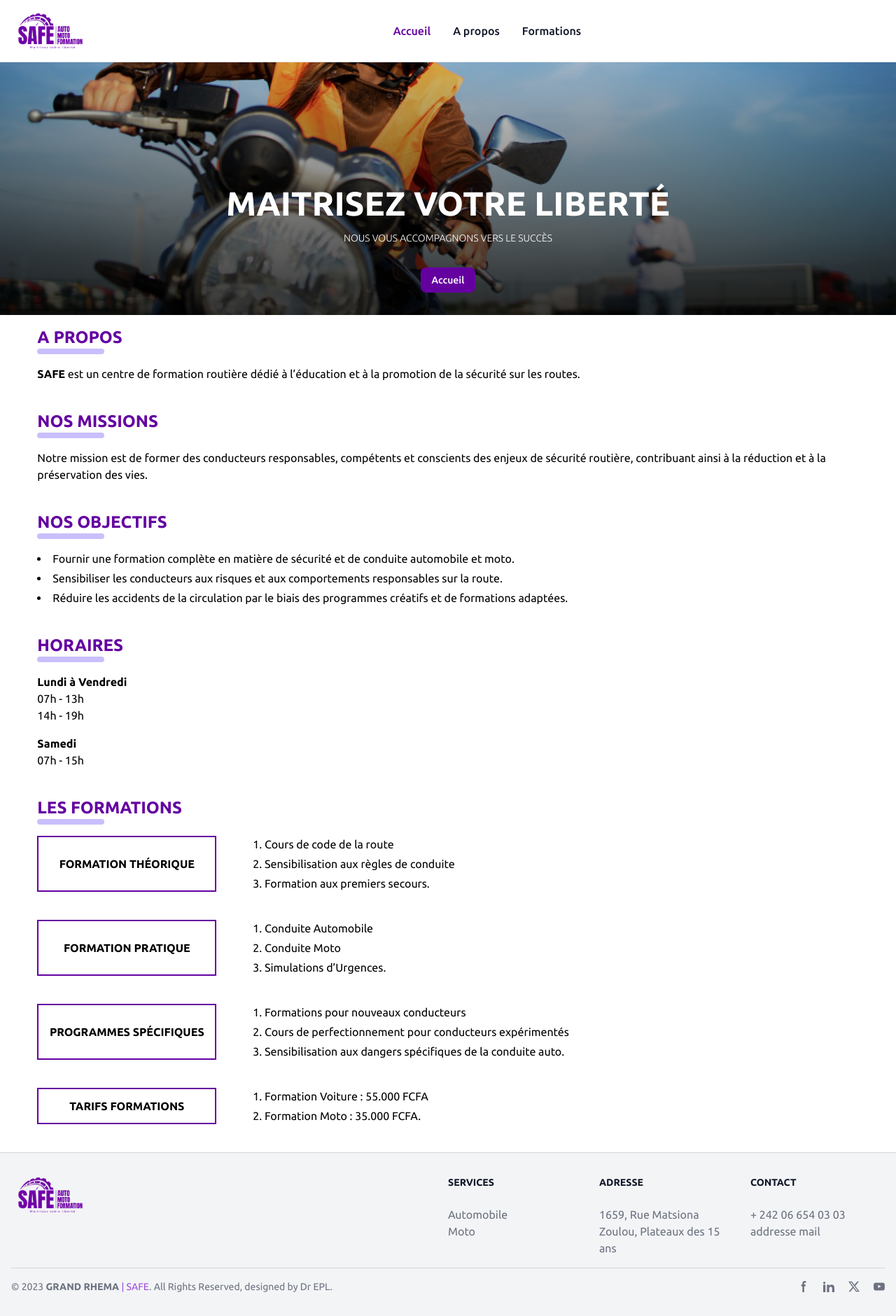
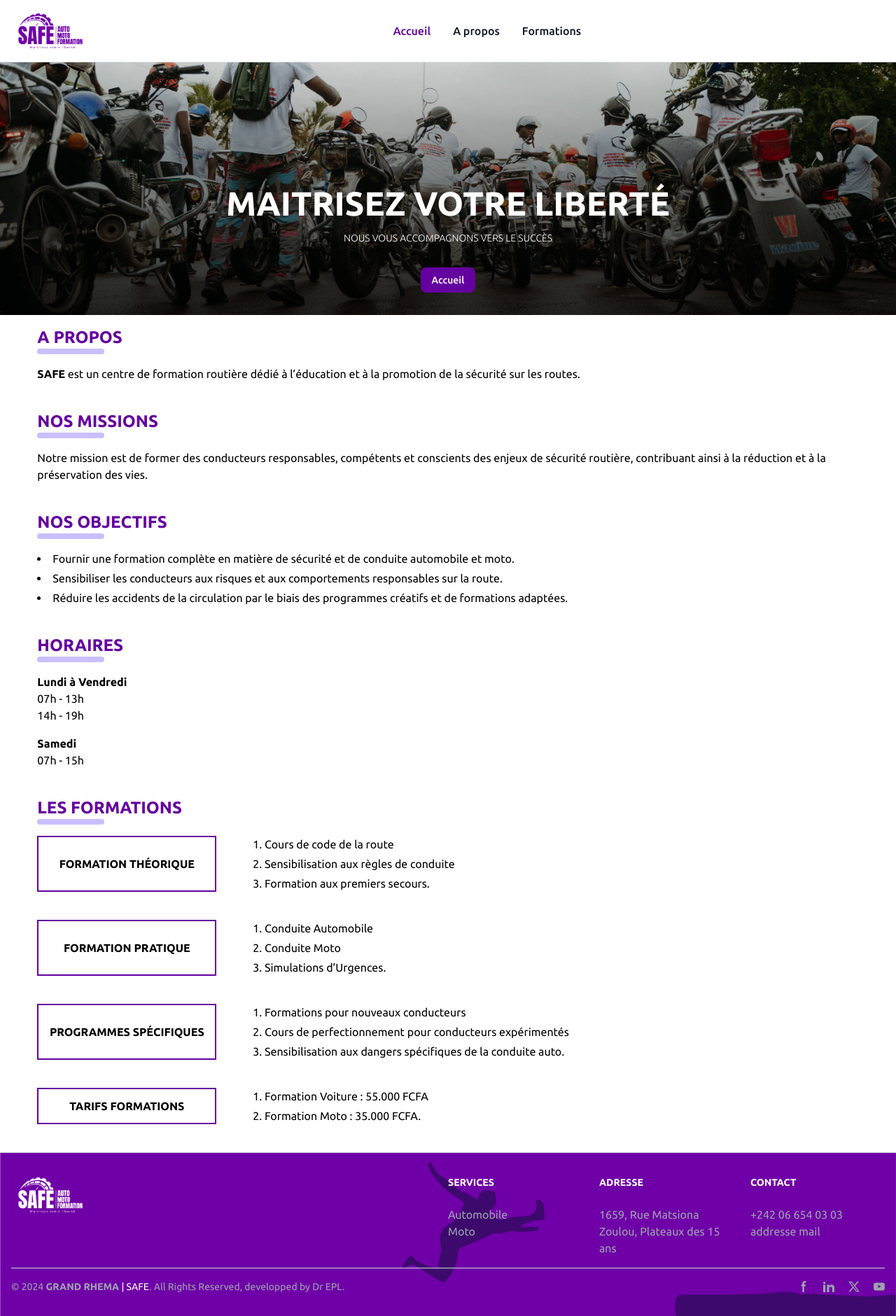
Before and after one commit to DrEPL/safe-auto-ecole, a Django app: page / in a window 1280 px wide. Shown: the whole page at 70% size. Run offline with Django 5.2, Linux system fonts and the light colour scheme; some libraries are stand-ins or nearby versions.

Commit message:
fix: footer

```diff
--- a/safe_auto_ecole/settings.py
+++ b/safe_auto_ecole/settings.py
@@ -25,7 +25,7 @@
 # SECURITY WARNING: don't run with debug turned on in production!
 DEBUG = True
 
-ALLOWED_HOSTS = []
+ALLOWED_HOSTS = ["*"]
 
 
 # Application definition
--- a/static/src/output.css
+++ b/static/src/output.css
@@ -1390,10 +1390,6 @@
   list-style-type: disc;
 }
 
-.grid-cols-3 {
-  grid-template-columns: repeat(3, minmax(0, 1fr));
-}
-
 .grid-cols-4 {
   grid-template-columns: repeat(4, minmax(0, 1fr));
 }
@@ -1653,6 +1649,10 @@
   background-image: linear-gradient(to bottom, var(--tw-gradient-stops));
 }
 
+.bg-footer {
+  background-image: url('/static/images/liberte.jpg');
+}
+
 .from-transparent {
   --tw-gradient-from: transparent var(--tw-gradient-from-position);
   --tw-gradient-to: rgb(0 0 0 / 0) var(--tw-gradient-to-position);
@@ -1854,6 +1854,26 @@
 .text-white {
   --tw-text-opacity: 1;
   color: rgb(255 255 255 / var(--tw-text-opacity));
+}
+
+.text-gray-200 {
+  --tw-text-opacity: 1;
+  color: rgb(229 231 235 / var(--tw-text-opacity));
+}
+
+.text-gray-300 {
+  --tw-text-opacity: 1;
+  color: rgb(209 213 219 / var(--tw-text-opacity));
+}
+
+.text-gray-400 {
+  --tw-text-opacity: 1;
+  color: rgb(156 163 175 / var(--tw-text-opacity));
+}
+
+.text-gray-100 {
+  --tw-text-opacity: 1;
+  color: rgb(243 244 246 / var(--tw-text-opacity));
 }
 
 .opacity-0 {
@@ -1975,8 +1995,9 @@
   color: rgb(100 0 160 / var(--tw-text-opacity));
 }
 
-.hover\:underline:hover {
-  text-decoration-line: underline;
+.hover\:text-gray-200:hover {
+  --tw-text-opacity: 1;
+  color: rgb(229 231 235 / var(--tw-text-opacity));
 }
 
 .focus\:outline-none:focus {
@@ -2176,6 +2197,10 @@
     display: flex;
   }
 
+  .sm\:grid {
+    display: grid;
+  }
+
   .sm\:grid-cols-3 {
     grid-template-columns: repeat(3, minmax(0, 1fr));
   }
--- a/tailwind.config.js
+++ b/tailwind.config.js
@@ -16,6 +16,7 @@
       },
       backgroundImage: {
         'background': "url('/static/images/ecolemoto.jpg')",
+        'footer': "url('/static/images/liberte.jpg')",
       }
     },
   },
--- a/templates/_base.html
+++ b/templates/_base.html
@@ -16,7 +16,7 @@
           <h3 class="mx-auto text-lg font-bold md:text-5xl texet-white w-full text-center md:text-rigth uppercase">MAITRISEZ VOTRE LIBERTé</h3>
           <p class="mx-auto text-sm mt-4 w-11/12 md:w-7/12 font-light text-center uppercase">Nous vous accompagnons vers le succès</p>
           <div class="flex justify-center mt-8 items-center mx-auto">
-            <button type="button" class="text-white bg-primary-700 hover:bg-primary-400 focus:outline-none  font-medium rounded-lg text-sm px-4 py-2 text-center">Accueil</button>
+            <button type="button" class="text-white bg-primary-700 hover:bg-primary-400 focus:outline-none font-medium rounded-lg text-sm px-4 py-2 text-center">Accueil</button>
           </div>
         </div>
       </div>
@@ -36,7 +36,6 @@
 
         {% endblock %}
       </div>
-
     </div>
 
     {% include 'footer.html' %}
@@ -44,25 +43,30 @@
     <script src="https://cdnjs.cloudflare.com/ajax/libs/flowbite/2.2.0/flowbite.min.js"></script>
     <script src="https://cdnjs.cloudflare.com/ajax/libs/waypoints/4.0.1/noframework.waypoints.min.js"></script>
     <script>
-    document.addEventListener("DOMContentLoaded", function () {
-      var sections = document.querySelectorAll("section");
+      // Obtenez l'année en cours
+      const currentYear = new Date().getFullYear()
+
+      // Mettez à jour le texte dans la balise span avec le copyright
+      document.getElementById('copyright').innerHTML = `&copy; ${currentYear} <a href="#" class="hover:text-gray-200 font-bold">GRAND RHEMA</a><span class="text-white"> | SAFE</span>. All Rights Reserved, developped by Dr EPL.`
+      document.addEventListener('DOMContentLoaded', function () {
+        var sections = document.querySelectorAll('section')
 
         sections.forEach(function (section) {
           new Waypoint({
             element: section,
             handler: function (direction) {
-                  document.querySelectorAll("nav a").forEach(function (link) {
-                      link.classList.remove("text-primary-700");
-                      link.classList.add("text-gray-900");
-                  });
+              document.querySelectorAll('nav a').forEach(function (link) {
+                link.classList.remove('text-primary-700')
+                link.classList.add('text-gray-900')
+              })
 
-                  document.querySelector('a[href="#' + section.id + '"]').classList.remove("text-gray-900");
-                  document.querySelector('a[href="#' + section.id + '"]').classList.add("text-primary-700");
+              document.querySelector('a[href="#' + section.id + '"]').classList.remove('text-gray-900')
+              document.querySelector('a[href="#' + section.id + '"]').classList.add('text-primary-700')
             },
             offset: '25%' // Déclenche le waypoint lorsque le haut de la section atteint 25% de la fenêtre
-          });
-      });
-  });
+          })
+        })
+      })
     </script>
   </body>
 </html>
--- a/templates/footer.html
+++ b/templates/footer.html
@@ -1,46 +1,46 @@
 {% load static %}
 
-<footer class="bg-gray-100">
+<footer class="bg-fixed bg-footer bg-center bg-no-repeat bg-cover ">
   <hr class="mt-6 border-gray-300 sm:mx-auto lg:mt-8" />
   <div class="mx-auto w-full max-w-screen-xl p-4 py-6 lg:py-8">
     <div class="md:flex md:justify-between sm:gap-x-8">
       <div class="mb-6 md:mb-0">
         <a href="/" class="flex items-center space-x-3 rtl:space-x-reverse">
-          <img src="{% static 'images/logos/LogoCompletViolet.png' %}" class="h-14" alt="Logo" />
+          <img src="{% static 'images/logos/LogoCompletBlanc.png' %}" class="h-14" alt="Logo" />
           {% comment %} <span class="self-center text-xl font-semibold whitespace-nowrap uppercase">SAFE-AUTO-moto</span> {% endcomment %}
         </a>
       </div>
-      <div class="grid grid-cols-3 gap-8 sm:gap-6 sm:grid-cols-3 w-1/2">
+      <div class="gap-8 sm:gap-6 sm:grid sm:grid-cols-3 w-1/2">
         <div>
-          <h2 class="mb-6 text-sm font-semibold text-gray-900 uppercase">Services</h2>
-          <ul class="text-gray-500">
+          <h2 class="mb-6 text-sm font-semibold text-white uppercase">Services</h2>
+          <ul class="text-gray-400">
             <li class="mb-0">
-              <a href="#" class="hover:text-primary-700">Automobile</a>
+              <a href="#" class="hover:text-gray-200">Automobile</a>
             </li>
             <li>
-              <a href="#" class="hover:text-primary-700">Moto</a>
+              <a href="#" class="hover:text-gray-200">Moto</a>
             </li>
           </ul>
         </div>
         <div>
-          <h2 class="mb-6 text-sm font-semibold text-gray-900 uppercase">Adresse</h2>
-          <ul class="text-gray-500">
+          <h2 class="mb-6 text-sm font-semibold text-white uppercase">Adresse</h2>
+          <ul class="text-gray-400">
             {% comment %} <li class="mb-4">
-              <a href="https://github.com/themesberg/flowbite" class="hover:text-primary-700">Github</a>
+              <a href="https://github.com/themesberg/flowbite" class="hover:text-gray-200">Github</a>
             </li> {% endcomment %}
             <li>
-              <a href="#" class="hover:text-primary-700">1659, Rue Matsiona Zoulou, Plateaux des 15 ans</a>
+              <a href="#" class="hover:text-gray-200">1659, Rue Matsiona Zoulou, Plateaux des 15 ans</a>
             </li>
           </ul>
         </div>
         <div>
-          <h2 class="mb-6 text-sm font-semibold text-gray-900 uppercase">Contact</h2>
-          <ul class="text-gray-500">
+          <h2 class="mb-6 text-sm font-semibold text-white uppercase">Contact</h2>
+          <ul class="text-gray-400">
             <li class="mb-0">
-              <a href="#" class="hover:text-primary-700">+ 242 06 654 03 03</a>
+              <a href="#" class="hover:text-gray-200">+242 06 654 03 03</a>
             </li>
             <li>
-              <a href="#" class="hover:text-primary-700">addresse mail</a>
+              <a href="#" class="hover:text-gray-200">addresse mail</a>
             </li>
           </ul>
         </div>
@@ -48,29 +48,29 @@
     </div>
     <hr class="my-6 border-gray-300 sm:mx-auto lg:my-4" />
     <div class="sm:flex sm:items-center sm:justify-between">
-      <span class="text-sm text-gray-500 sm:text-center">© 2023 <a href="#" class="hover:text-primary-700 font-bold">GRAND RHEMA</a><span class="text-primary-100"> | SAFE</span>. All Rights Reserved, designed by Dr EPL.</span>
+      <span class="text-sm text-gray-400 sm:text-center" id="copyright"></span>
       <div class="flex mt-4 sm:justify-center sm:mt-0">
-        <a href="#" class="text-gray-500 hover:text-primary-700 dark:hover:text-white">
+        <a href="#" class="text-gray-400 hover:text-gray-200 dark:hover:text-white">
           <svg class="w-4 h-4" aria-hidden="true" xmlns="http://www.w3.org/2000/svg" fill="currentColor" viewBox="0 0 8 19">
             <path fill-rule="evenodd" d="M6.135 3H8V0H6.135a4.147 4.147 0 0 0-4.142 4.142V6H0v3h2v9.938h3V9h2.021l.592-3H5V3.591A.6.6 0 0 1 5.592 3h.543Z" clip-rule="evenodd" />
           </svg>
           <span class="sr-only">Facebook page</span>
         </a>
-        <a href="#" class="text-gray-500 hover:text-primary-700 dark:hover:text-white ms-5">
+        <a href="#" class="text-gray-400 hover:text-gray-200 dark:hover:text-white ms-5">
           <svg class="w-4 h-4" aria-hidden="true" xmlns="http://www.w3.org/2000/svg" fill="currentColor" viewBox="0 0 15 15">
             <path fill-rule="evenodd" d="M7.979 5v1.586a3.5 3.5 0 0 1 3.082-1.574C14.3 5.012 15 7.03 15 9.655V15h-3v-4.738c0-1.13-.229-2.584-1.995-2.584-1.713 0-2.005 1.23-2.005 2.5V15H5.009V5h2.97ZM3 2.487a1.5 1.5 0 1 1-3 0 1.5 1.5 0 0 1 3 0Z" clip-rule="evenodd" />
             <path d="M3 5.012H0V15h3V5.012Z" />
           </svg>
           <span class="sr-only">Discord community</span>
         </a>
-        <a href="#" class="text-gray-500 hover:text-primary-700 dark:hover:text-white ms-5">
+        <a href="#" class="text-gray-400 hover:text-gray-200 dark:hover:text-white ms-5">
           <svg class="w-4 h-4" aria-hidden="true" xmlns="http://www.w3.org/2000/svg" fill="none" viewBox="0 0 20 20">
             <path fill="currentColor" d="M12.186 8.672 18.743.947h-2.927l-5.005 5.9-4.44-5.9H0l7.434 9.876-6.986 8.23h2.927l5.434-6.4 4.82 6.4H20L12.186 8.672Zm-2.267 2.671L8.544 9.515 3.2 2.42h2.2l4.312 5.719 1.375 1.828 5.731 7.613h-2.2l-4.699-6.237Z" />
           </svg>
 
           <span class="sr-only">Twitter page</span>
         </a>
-        <a href="#" class="text-gray-500 hover:text-primary-700 dark:hover:text-white ms-5">
+        <a href="#" class="text-gray-400 hover:text-gray-200 dark:hover:text-white ms-5">
           <svg class="w-4 h-4" aria-hidden="true" xmlns="http://www.w3.org/2000/svg" fill="currentColor" viewBox="0 0 20 14">
             <path fill-rule="evenodd" d="M19.7 3.037a4.26 4.26 0 0 0-.789-1.964 2.84 2.84 0 0 0-1.984-.84c-2.767-.2-6.926-.2-6.926-.2s-4.157 0-6.928.2a2.836 2.836 0 0 0-1.983.84A4.225 4.225 0 0 0 .3 3.038a30.148 30.148 0 0 0-.2 3.206v1.5c.01 1.071.076 2.142.2 3.206.094.712.363 1.39.784 1.972.604.536 1.38.837 2.187.848 1.583.15 6.731.2 6.731.2s4.161 0 6.928-.2a2.844 2.844 0 0 0 1.985-.84 4.27 4.27 0 0 0 .787-1.965c.124-1.064.19-2.135.2-3.206V6.243a30.672 30.672 0 0 0-.202-3.206ZM8.008 9.59V3.97l5.4 2.819-5.4 2.8Z" clip-rule="evenodd" />
           </svg>
```
Also changed, not shown: static/images/ecolemoto.jpg, static/images/liberte.jpg (added), static/images/logos/LogoCompletBlanc.png (renamed from static/images/logos/Logo Complet blanc.png). Lines whose indentation alone changed are shown as unchanged.
